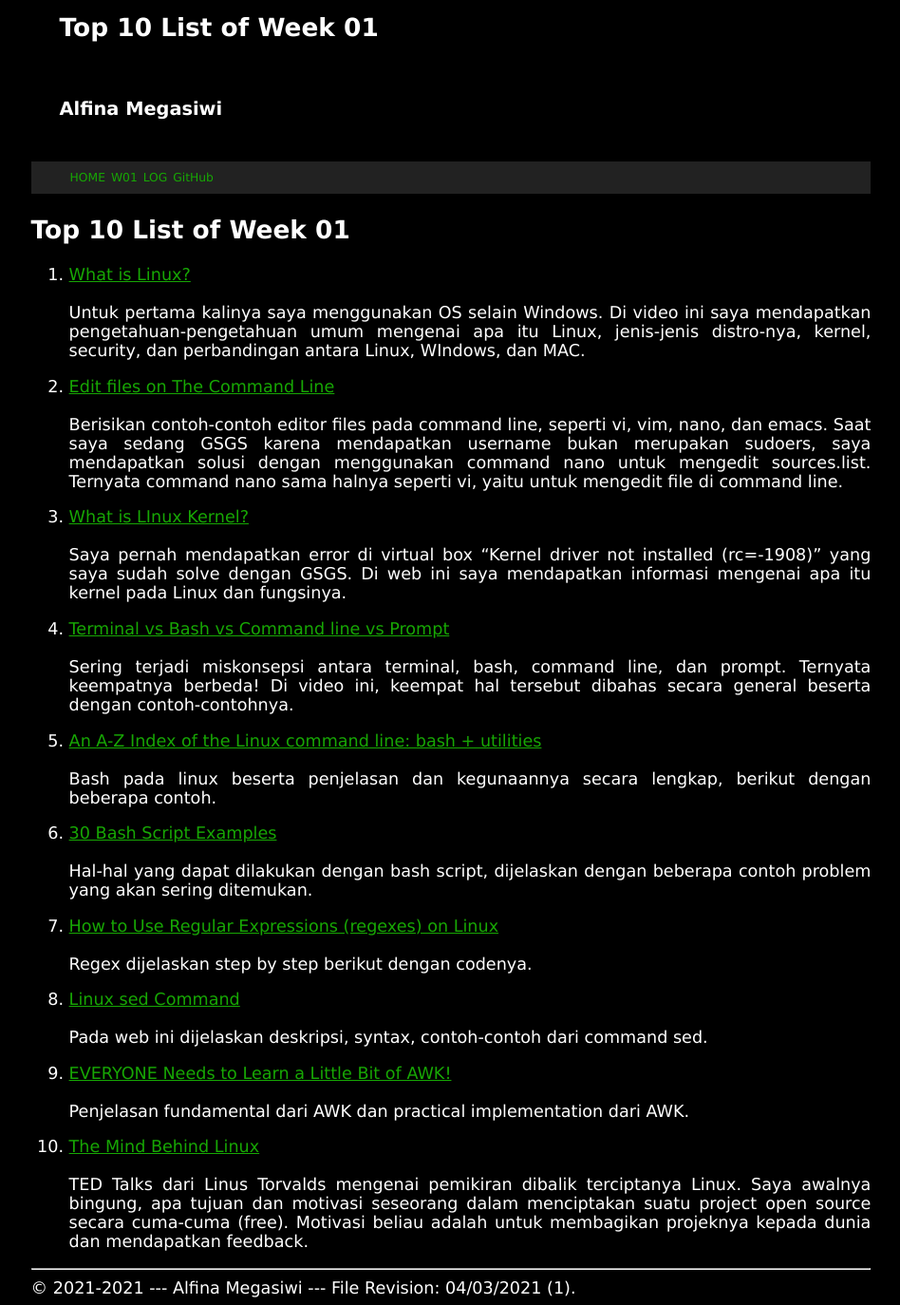
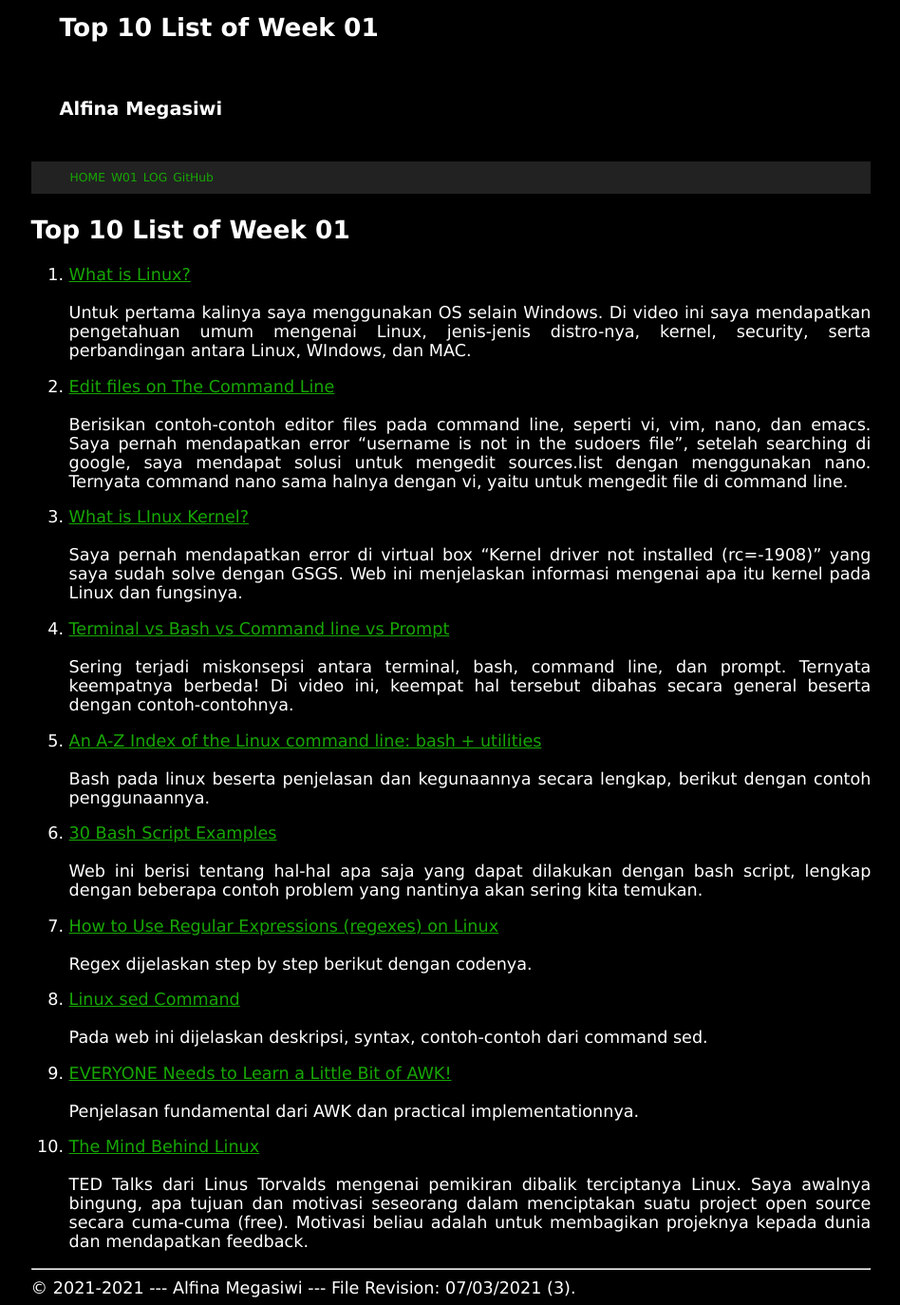
Before and after one commit to alfina-megasiwi/os211, a Jekyll site: the page built from w01.md, in a window 1280 px wide. Shown: the whole page at 95% size, without its empty margins (165-1113 px from the left). Built offline with Jekyll 4.4.1, drawn with Linux system fonts in a browser that asks for light colours; our own code applies the rules of GitHub Pages for plain Markdown files.

Commit message:
update page

```diff
--- a/_config.yml
+++ b/_config.yml
@@ -1,5 +1,5 @@
 title:       "Operating Systems 2021-1 (OS211)"
-version:     "04/03/2021 (1)"
+version:     "07/03/2021 (3)"
 copyright:   "2021-2021"
 description: >-
   This Is How Me Do It!
--- a/w01.md
+++ b/w01.md
@@ -6,22 +6,22 @@ permalink: /W01/
 # Top 10 List of Week 01
 
 1. [What is Linux?](https://www.youtube.com/watch?v=zA3vmx0GaO8&list=PLGvKANLJ_GKJeKnpdjqlGTIYucT5W558r&index=1)<br><br>
-Untuk pertama kalinya saya menggunakan OS selain Windows. Di video ini saya mendapatkan pengetahuan-pengetahuan umum mengenai apa itu Linux, jenis-jenis distro-nya, kernel, security, dan perbandingan antara Linux, WIndows, dan MAC.
+Untuk pertama kalinya saya menggunakan OS selain Windows. Di video ini saya mendapatkan pengetahuan umum mengenai Linux, jenis-jenis distro-nya, kernel, security, serta perbandingan antara Linux, WIndows, dan MAC.
 
 2. [Edit files on The Command Line](https://www.howtoforge.com/faq/how-to-edit-files-on-the-command-line)<br><br>
-Berisikan contoh-contoh editor files pada command line, seperti vi, vim, nano, dan emacs. Saat saya sedang GSGS karena mendapatkan username bukan merupakan sudoers, saya mendapatkan solusi dengan menggunakan command nano untuk mengedit sources.list. Ternyata command nano sama halnya seperti vi, yaitu untuk mengedit file di command line.
+Berisikan contoh-contoh editor files pada command line, seperti vi, vim, nano, dan emacs. Saya pernah mendapatkan error "username is not in the sudoers file", setelah searching di google, saya mendapat solusi untuk mengedit sources.list dengan menggunakan nano. Ternyata command nano sama halnya dengan vi, yaitu untuk mengedit file di command line.
 
 3. [What is LInux Kernel?](https://www.howtogeek.com/howto/31632/what-is-the-linux-kernel-and-what-does-it-do/)<br><br>
-Saya pernah mendapatkan error di virtual box “Kernel driver not installed (rc=-1908)” yang saya sudah solve dengan GSGS. Di web ini saya mendapatkan informasi mengenai apa itu kernel pada Linux dan fungsinya.
+Saya pernah mendapatkan error di virtual box “Kernel driver not installed (rc=-1908)” yang saya sudah solve dengan GSGS. Web ini menjelaskan informasi mengenai apa itu kernel pada Linux dan fungsinya.
 
 4. [Terminal vs Bash vs Command line vs Prompt](https://www.youtube.com/watch?v=hMSByvFHOro)<br><br>
 Sering terjadi miskonsepsi antara terminal, bash, command line, dan prompt. Ternyata keempatnya berbeda! Di video ini, keempat hal tersebut dibahas secara general beserta dengan contoh-contohnya.
 
 5. [An A-Z Index of the Linux command line: bash + utilities](https://ss64.com/bash/)<br><br>
-Bash pada linux beserta penjelasan dan kegunaannya secara lengkap, berikut dengan beberapa contoh.
+Bash pada linux beserta penjelasan dan kegunaannya secara lengkap, berikut dengan contoh penggunaannya.
 
 6. [30 Bash Script Examples](https://linuxhint.com/30_bash_script_examples/#t23)<br><br>
-Hal-hal yang dapat dilakukan dengan bash script, dijelaskan dengan beberapa contoh problem yang akan sering ditemukan.
+Web ini berisi tentang hal-hal apa saja yang dapat dilakukan dengan bash script, lengkap dengan beberapa contoh problem yang nantinya akan sering kita temukan.
 
 7. [How to Use Regular Expressions (regexes) on Linux](https://www.howtogeek.com/661101/how-to-use-regular-expressions-regexes-on-linux/)<br><br>
 Regex dijelaskan step by step berikut dengan codenya.
@@ -29,9 +29,8 @@ Regex dijelaskan step by step berikut dengan codenya.
 8. [Linux sed Command](https://www.computerhope.com/unix/used.htm)<br><br>
 Pada web ini dijelaskan deskripsi, syntax, contoh-contoh dari command sed.
 
-
 9. [EVERYONE Needs to Learn a Little Bit of AWK!](https://www.youtube.com/watch?v=jJ02kEETw70)<br><br>
-Penjelasan fundamental dari AWK dan practical implementation dari AWK.
+Penjelasan fundamental dari AWK dan practical implementationnya.
 
 10. [The Mind Behind Linux](https://www.youtube.com/watch?v=o8NPllzkFhE&list=PLGvKANLJ_GKJeKnpdjqlGTIYucT5W558r&index=3)<br><br>
 TED Talks dari Linus Torvalds mengenai pemikiran dibalik terciptanya Linux. Saya awalnya bingung, apa tujuan dan motivasi seseorang dalam menciptakan suatu project open source secara cuma-cuma (free). Motivasi beliau adalah untuk membagikan projeknya kepada dunia dan mendapatkan feedback.
```
Also changed, not shown: 004.md (+1 -1 lines).
